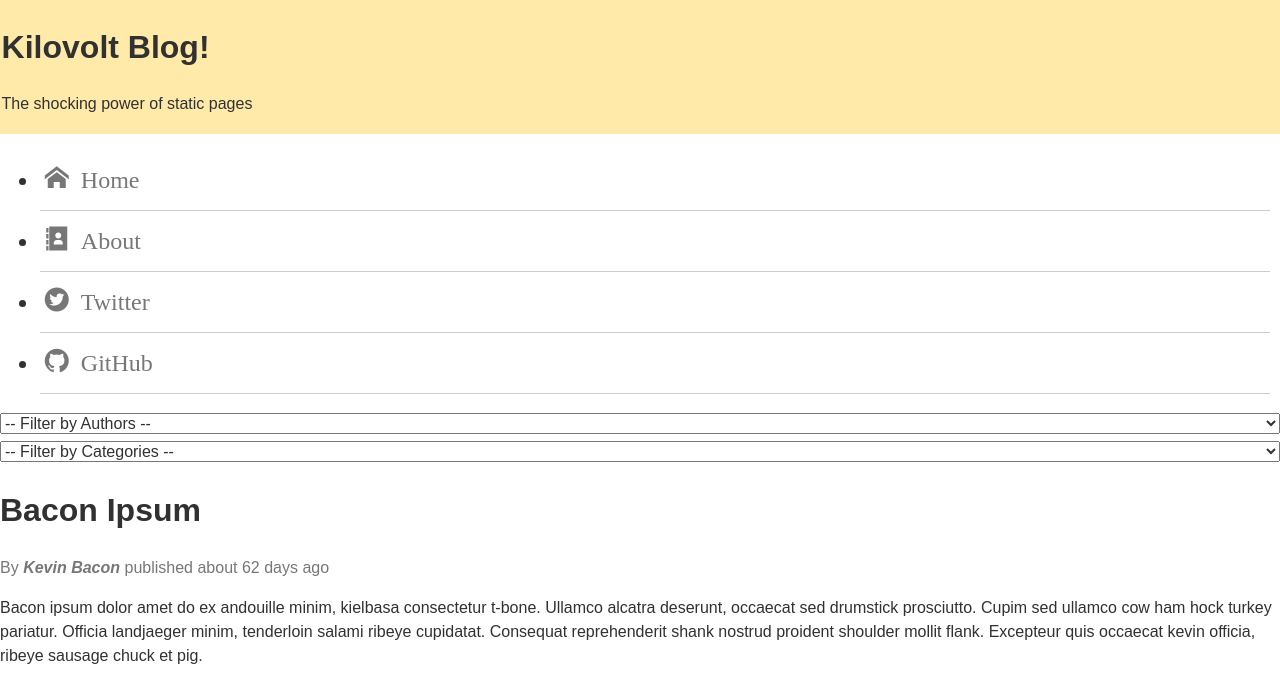
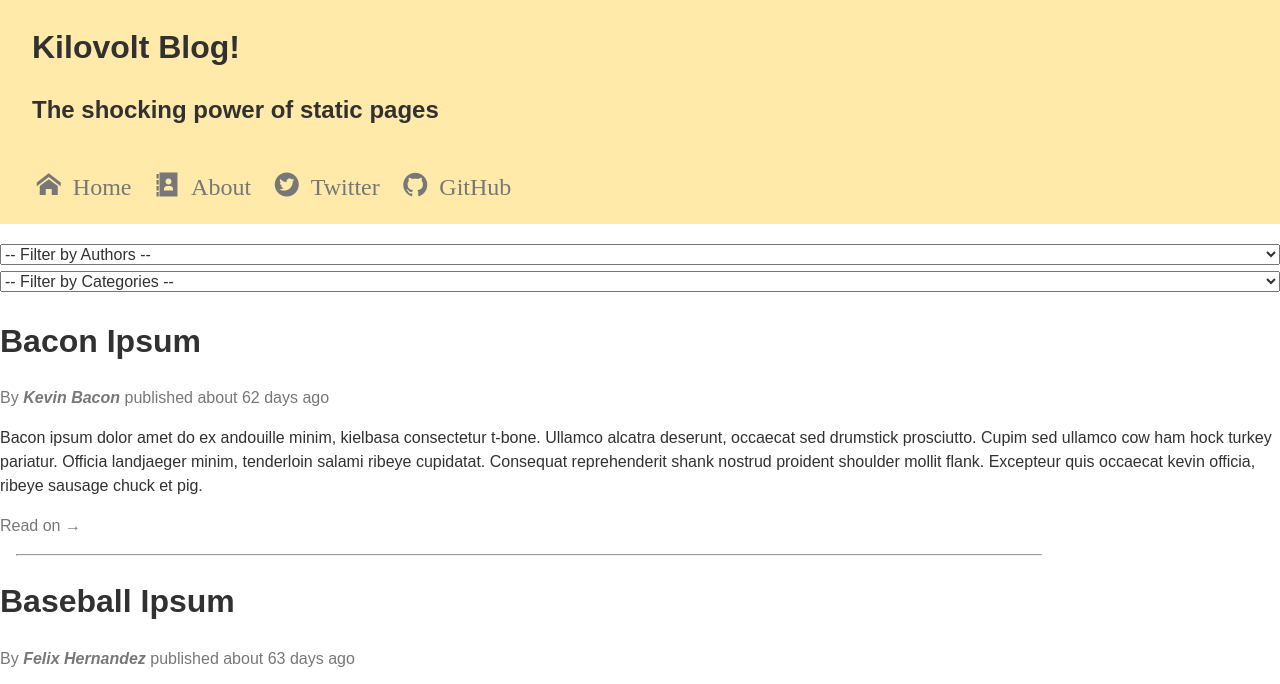
Before and after one commit to codefellows/mvc-blog, a plain HTML site: page index.html in a window 1280 px wide. Shown: the top 684 px of the page. Drawn offline with nearby package versions, Linux system fonts and the light colour scheme; files whose address does not match are found by name.

Commit message:
Add responsive styles:
Mobile-first hamburger menu.
One-row menu on desktop.
Collect layout styles in a file, ala SMACSS.

```diff
--- a/index.html
+++ b/index.html
@@ -8,16 +8,20 @@
     <link rel="stylesheet" href="vendor/styles/normalize.css">
     <link rel="stylesheet" href="styles/icons.css">
     <link rel="stylesheet" href="styles/base.css">
+    <link rel="stylesheet" href="styles/layout.css">
     <link rel="stylesheet" href="styles/modules.css">
   </head>
   <body>
-    <header class="site-header">
+    <header class="site-header clearfix">
+      <section class="heading-group-h1">
         <h1>
           Kilovolt Blog!
         </h1>
-      <p>The shocking power of static pages</p>
-    </header>
+        <h2>The shocking power of static pages</h2>
+      </section>
       <nav class="main-nav">
+        <!-- TODO: Add a hamburger menu icon here. -->
+        <div class="icon-menu"></div>
         <ul>
           <li class="tab" data-content="articles"><a href="#" class="icon-home"> Home</a></li>
           <li class="tab" data-content="about"><a href="#" class="icon-address-book"> About</a></li>
@@ -25,6 +29,7 @@
           <li><a href="http://github.com/brookr" target="_blank" class="icon-github"> GitHub</a></li>
         </ul>
       </nav>
+    </header>
     <main>
       <section id="articles" class="tab-content">
         <div>
--- /dev/null
+++ b/styles/layout.css
@@ -0,0 +1,22 @@
+.pull-left {
+  float: left;
+}
+
+.pull-right {
+  float: right;
+}
+
+.clearfix::after {
+  content: "";
+  display: table;
+  clear: both;
+}
+
+.heading-group-h1 {
+  max-width: 80%;
+}
+
+#filters select {
+  width: 90%;
+  margin: .2em 5%;
+}
--- a/styles/modules.css
+++ b/styles/modules.css
@@ -1,12 +1,32 @@
 .site-header {
   background: #FFEAAA;
-  padding: .1em;
+}
+
+/* DONE: Float the main header to the left, to make room for the hamburger menu. */
+.heading-group-h1 {
+  float: left;
+  padding: 0 0 .2em 1em;
+}
+
+/* TODO: Add styles for the icon-menu class. It should be bigger, and off to the right. */
+.icon-menu {
+  font-size: 3em;
+  float: right;
 }
 
 .main-nav {
+  padding: 0.1em;
+}
+
+.main-nav ul {
+  display: none;
   padding: 0;
   list-style: none;
   clear: both;
+}
+
+.main-nav:hover ul {
+  display: block;
 }
 
 .main-nav li {
@@ -39,10 +59,37 @@
   text-decoration: none;
 }
 
-.pull-left {
-  float: left;
+/* TODO: Now add styles for how things should look on a larger screen:
+         - Hide the hamburger.
+         - Let the header take up a little more room (and it doesn't need to float).
+         - Main should be all on one row, with padding spaced better for a larger screen.
+         - Just, ya know, try to make it look good! */
+/* @media only screen... */
+@media only screen and (min-width: 640px) {
+  .icon-menu {
+    display: none;
+  }
+
+  .heading-group-h1 {
+    padding: .1em .1em .1em 2em;
+    float: none;
+  }
+
+  .main-nav {
+    padding: .2em .2em .2em 2em;
+  }
+
+  .main-nav ul {
+    display: block;
+  }
+
+  .main-nav ul li {
+    display: inline;
+    border-bottom: none;
+  }
+
+  .main-nav ul li:hover a {
+    color: #29506D;
+  }
+
 }
-
-.pull-right {
-  float: right;
-}
```
Lines whose indentation alone changed are shown as unchanged.
